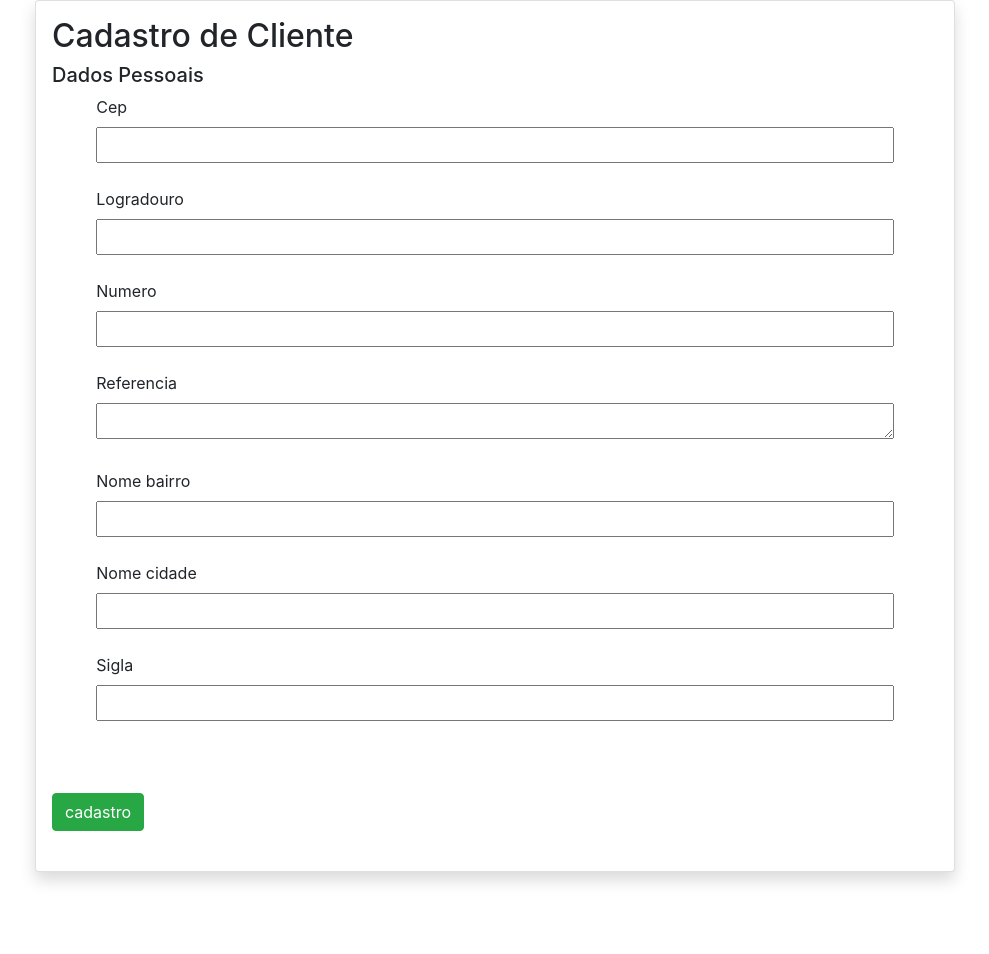
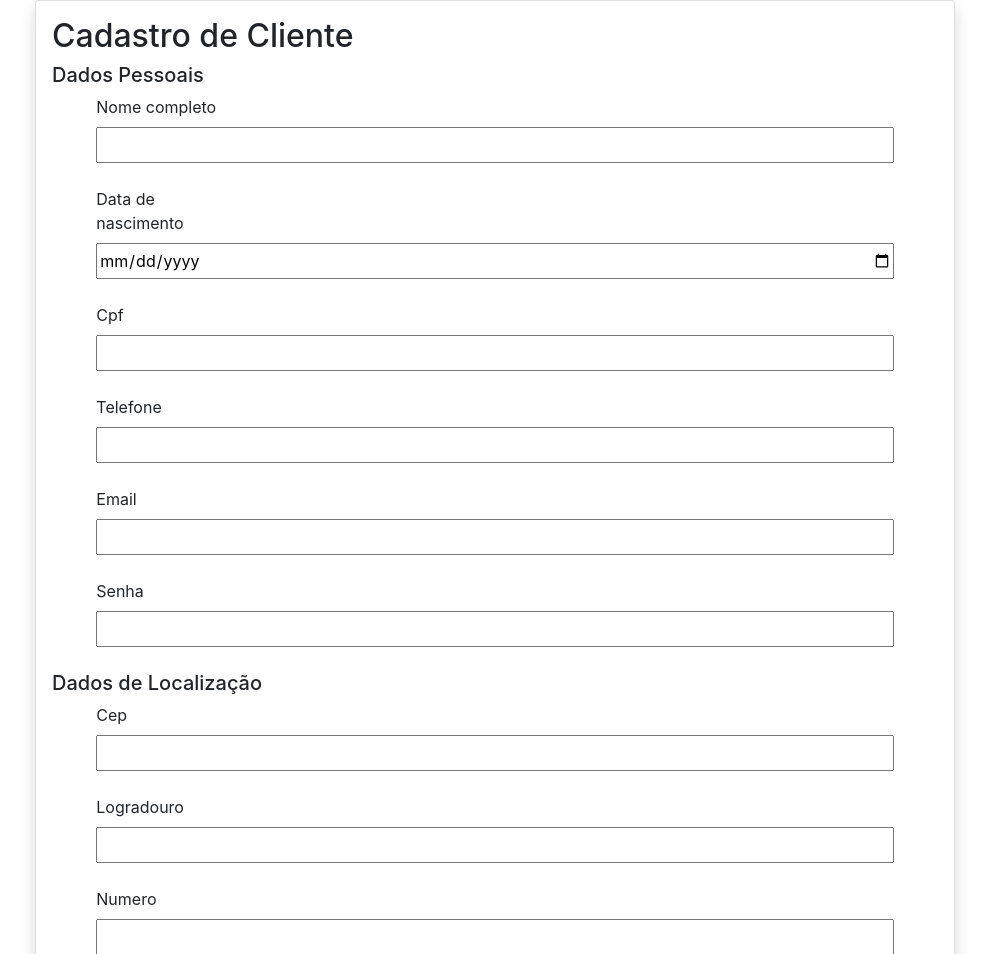
Before and after one commit to MarceloMendes94/App-Res-duos-S-lidos-, a Django app: page /cliente/cadastro/ in a window 1280 px wide. Shown: the part 56-1010 px from the top of the page, without its empty margins (50-1039 px from the left). Before the commit the page ends 937 px from the top, so only its background shows below. Run offline with Django 3.2, Linux system fonts and the light colour scheme; parts of the project's set-up code (start-up, migrations or seed data) failed here and were passed over; some libraries are stand-ins or nearby versions.

Commit message:
fix form cliente design

```diff
--- a/Back-end/core/forms.py
+++ b/Back-end/core/forms.py
@@ -1,4 +1,6 @@
 from django import forms
+from django.forms import Form
+
 from .models import Motorista
 from .models import Cliente
 from .models import Endereco
@@ -10,13 +12,21 @@ class FormMotorista(forms.ModelForm):
         fields = ('habilitacao', 'placa', 'email', 'senha',)
 
 
-class FormCliente(forms.ModelForm):
-    class Meta:
-        model = Cliente
-        fields = ('nome_completo','data_nasc','cpf', 'telefone','email', 'senha',)
+# class FormCliente(forms.ModelForm):
+# class Meta:
+#    model = Cliente
+#   fields = ('nome_completo', 'data_nasc', 'cpf', 'telefone', 'email', 'senha',)
+
+class FormCliente(Form):
+    nome_completo = forms.CharField(widget=forms.TextInput(attrs={"id": "nome", "class": "form-Control"}))
+    data_de_nascimento = forms.DateField(widget=forms.DateInput(attrs={"id": "data", "class": "form-Control","type":"date"}))
+    cpf = forms.CharField(widget=forms.TextInput(attrs={"id": "cpf", "class": "form-Control"}))
+    telefone = forms.CharField(widget=forms.TextInput(attrs={"id": "telefone", "class": "form-Control"}))
+    email = forms.EmailField(widget=forms.EmailInput(attrs={"id": "email", "class": "form-Control"}))
+    senha = forms.CharField(widget=forms.TextInput(attrs={"type": "password", "class": "form-Control"}))
 
 
 class FormEndereco(forms.ModelForm):
     class Meta:
         model = Endereco
-        fields = ('cep', 'logradouro','numero', 'referencia','nome_bairro','nome_cidade','sigla')
+        fields = ('cep', 'logradouro', 'numero', 'referencia', 'nome_bairro', 'nome_cidade', 'sigla')
--- a/Back-end/core/models.py
+++ b/Back-end/core/models.py
@@ -40,4 +40,4 @@ class Motorista(Usuario):
 class Cliente(Usuario):
     endereco = models.ForeignKey(Endereco, on_delete=models.CASCADE)
     cpf = models.CharField(max_length=11)
-    nome_completo = models.text()
+    nome_completo = models.TextField()
--- a/Back-end/core/templates/core/cadastro_clientes.html
+++ b/Back-end/core/templates/core/cadastro_clientes.html
@@ -24,11 +24,12 @@
             list-style-type: none;
             font-size: small;
         }
+
     </style>
 </head>
 <body>
 
-<nav class="navbar navbar-light bg-light" >
+<nav class="navbar navbar-light bg-light">
     <!-- Logo -->
     <a class="navbar-brand" href="../../">
         <img src="https://encrypted-tbn0.gstatic.com/images?q=tbn:ANd9GcTlv4pMMAKcSwsb_PJgO5FLiZUzQKBjvaC6-H19iRMMcDGHBPPEQQ"
@@ -45,7 +46,13 @@
                     <h2>Cadastro de Cliente</h2>
                     <form method="POST" class="post-form">{% csrf_token %}
                         <h5>Dados Pessoais</h5>
-                    {{form_cliente}}
+                        {% for c in form_cliente %}
+                        <label>{{c.label}}</label>
+                        {{ c }}
+                        <br><br>
+                        {% endfor %}
+                        <!-- fim de um form inicio de outro -->
+                        <h5>Dados de Localização</h5>
                         {% for i in form_endereco %}
                         <label>{{i.label}}</label>
                         {{ i }}
```
Lines whose indentation alone changed are shown as unchanged.
